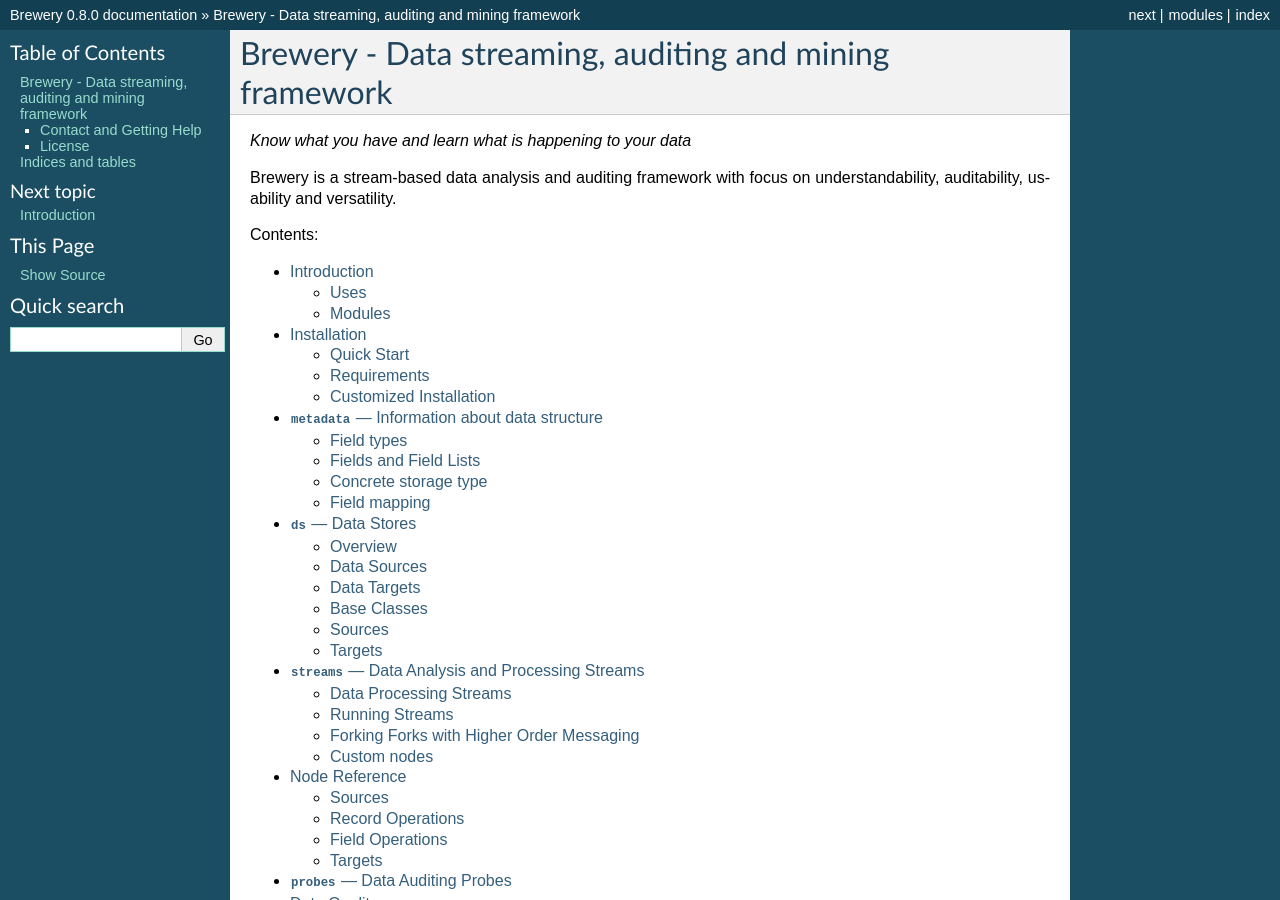
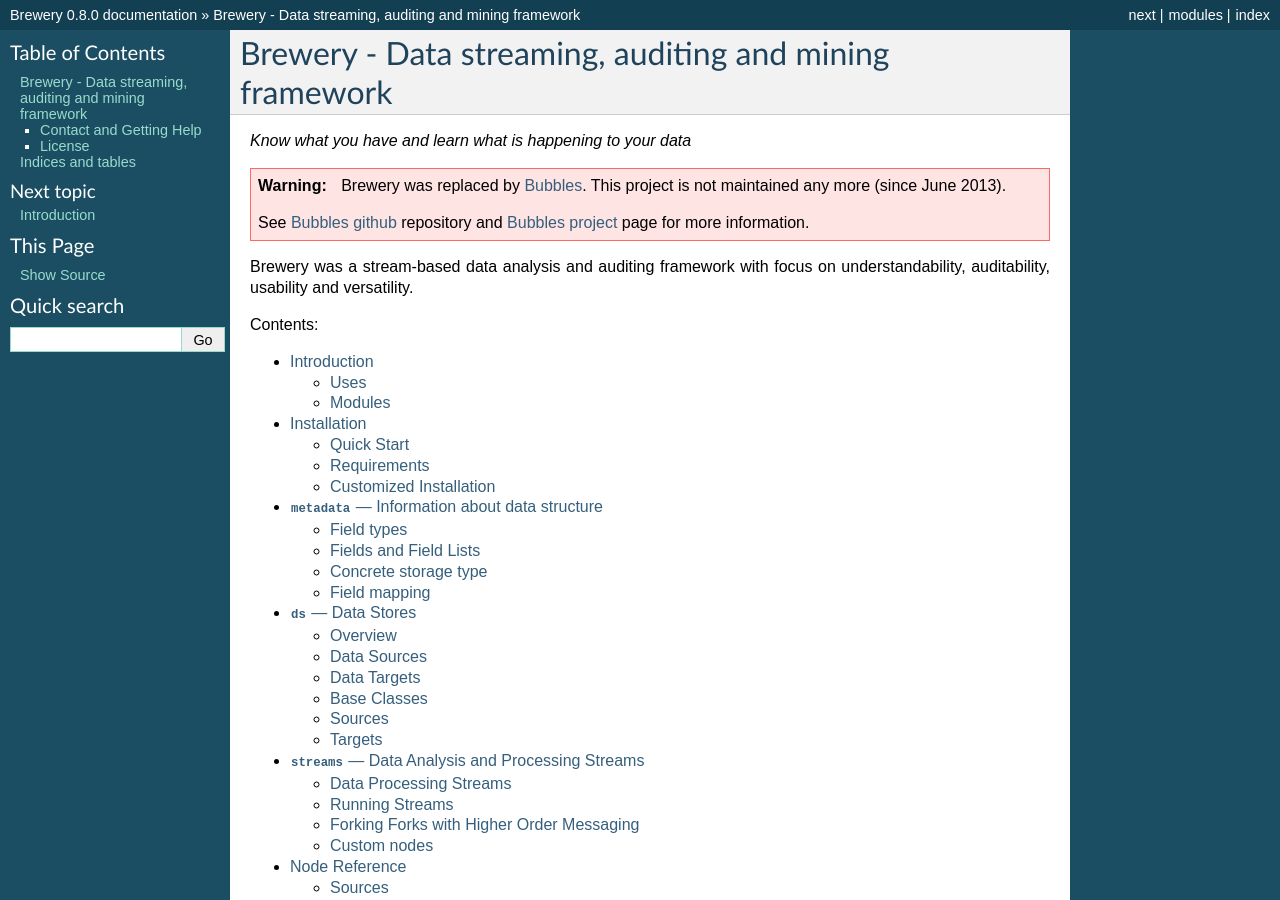
Before and after one commit to Stiivi/brewery, a Sphinx documentation site: the page built from doc/index.rst, in a window 1280 px wide and 900 px high. Built offline with Sphinx 7.4.7, drawn with Linux system fonts in a browser that asks for light colours.

Commit message:
added reference to bubbles

```diff
--- a/doc/index.rst
+++ b/doc/index.rst
@@ -3,7 +3,19 @@
 
 *Know what you have and learn what is happening to your data*
 
-Brewery is a stream-based data analysis and auditing framework with focus on
+.. warning::
+
+   Brewery was replaced by `Bubbles`_. This project is not maintained any
+   more (since June 2013).
+
+   See `Bubbles github`_ repository and `Bubbles project`_ page for more
+   information.
+
+.. _Bubbles: http://bubbles.databrewery.org
+.. _Bubbles project: http://bubbles.databrewery.org
+.. _Bubbles github: https://github.com/stiivi/bubbles
+
+Brewery was a stream-based data analysis and auditing framework with focus on
 understandability, auditability, usability and versatility.
 
 Contents:
```
